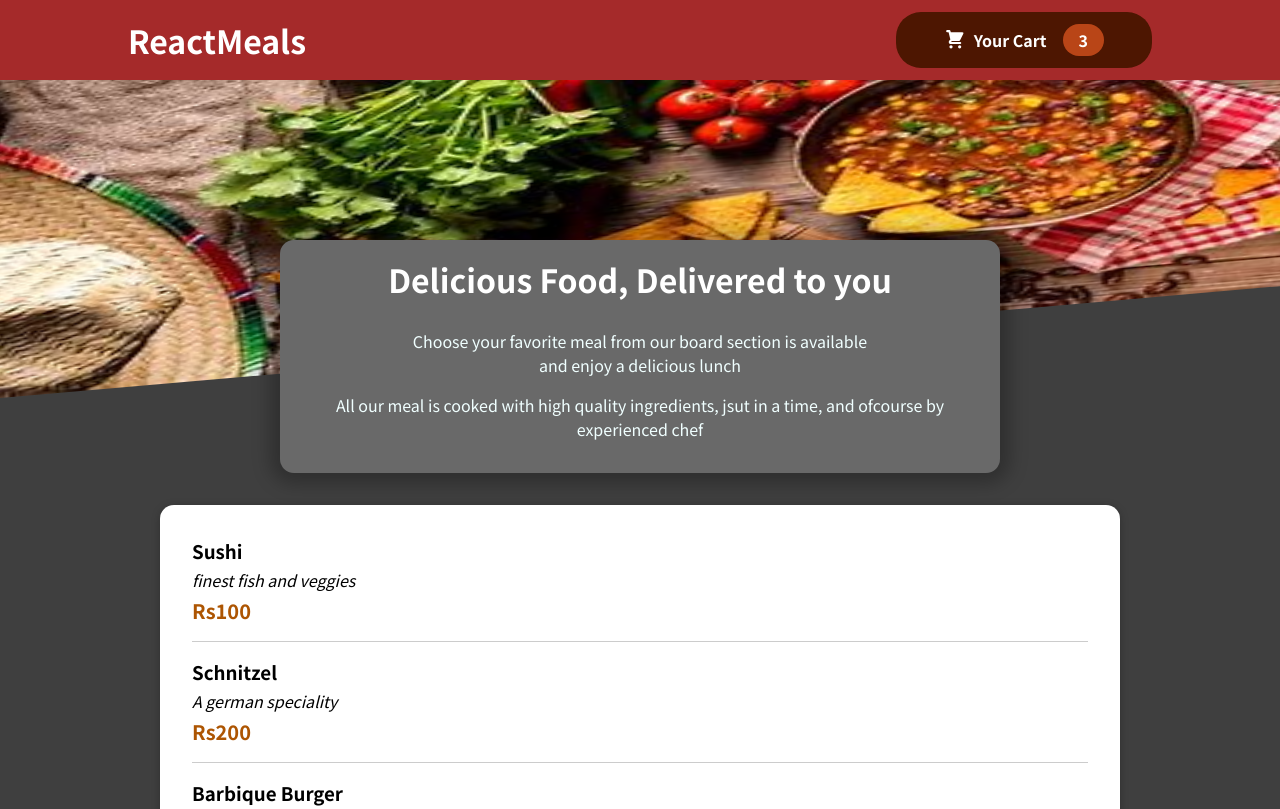
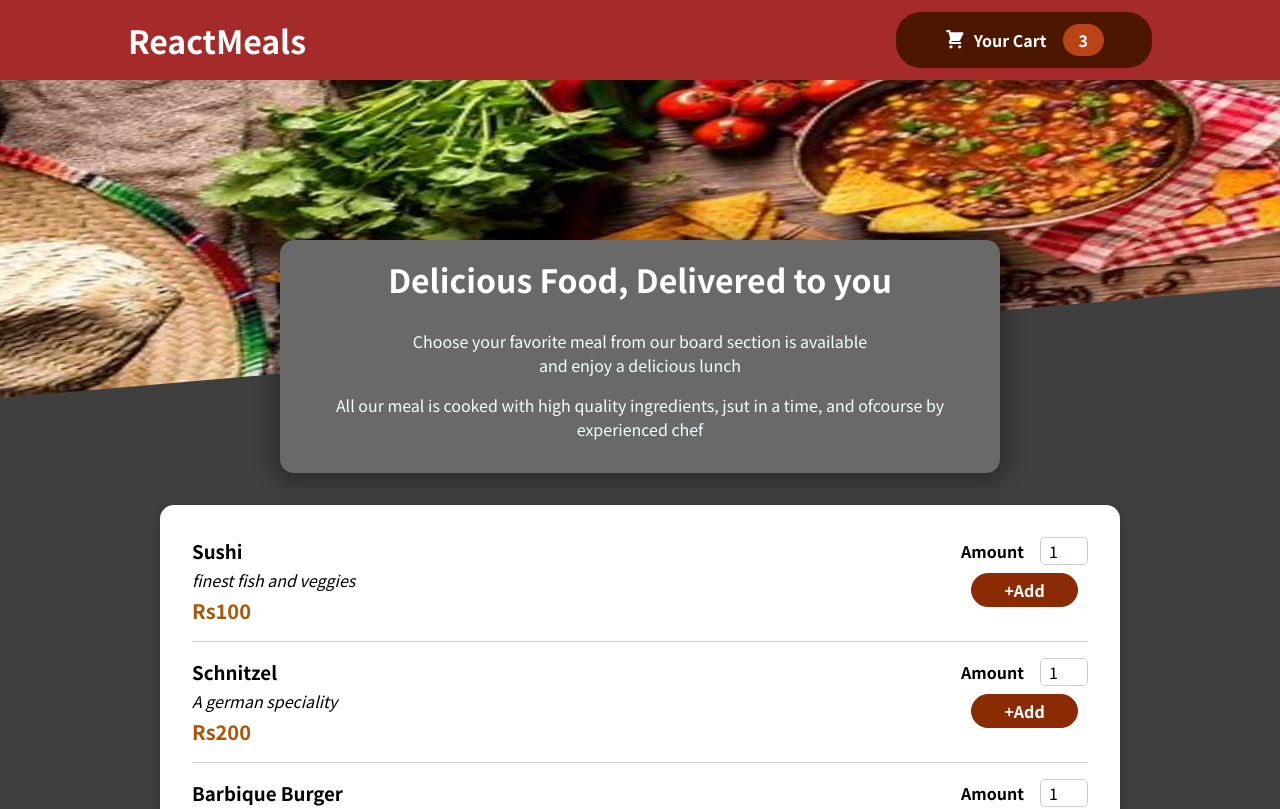
Before and after one commit to Akash3386/restaurant-app, a React (Create React App) app: page / in a window 1280 px wide. Shown: the top 809 px of the page. Built offline with nearby package versions, Linux system fonts and the light colour scheme.

Commit message:
adding form

```diff
--- a/src/components/Meals/AvailableMeal.js
+++ b/src/components/Meals/AvailableMeal.js
@@ -1,6 +1,6 @@
 import classes from './AvailableMeal.module.css'
 import Card from '../UI/Card'
-import MealList from './MealList/MealList'
+import MealItem from './MealItem/MealItem'
 
 const dummyMeal = [
     {
@@ -31,7 +31,7 @@
 
 
 const AvailableMeal = () => {
-    const mealList = dummyMeal.map(meal => <MealList meal={meal}/>)
+    const mealList = dummyMeal.map(meal => <MealItem meal={meal}/>)
 
     return <section className={classes.meals}>
         <Card>
--- a/src/components/Meals/MealList/MealList.js
+++ b/src/components/Meals/MealItem/MealItem.js
@@ -1,13 +1,17 @@
-import classes from './MealList.module.css'
+import MealItemInput from './MealItemInput'
+import classes from './Mealtem.module.css'
 
-const MealList = props => {
+const MealItem = props => {
     return <li className={classes.meal}>
         <div >
             <h3 className={classes.h3}>{props.meal.name}</h3>
             <div className={classes.description}>{props.meal.description}</div>
             <div className={classes.price}>Rs{props.meal.price}</div>
         </div>
+        <div>
+            <MealItemInput/>
+        </div>
     </li>
 }
 
-export default MealList
+export default MealItem
--- /dev/null
+++ b/src/components/Meals/MealItem/MealItemInput.js
@@ -0,0 +1,20 @@
+import classes from './MealItemInput.module.css'
+
+import Input from '../../UI/Input.js'
+
+const MealItemInput = () => {
+    return <form className={classes.form}>
+        <Input label="Amount" input={{
+            id: 'amount',
+            type: 'number',
+            min: '1',
+            max: '5',
+            step: '1',
+            defaultValue: '1'
+        }}/>
+        <button>+Add</button>
+    </form>
+
+}
+
+export default MealItemInput
--- /dev/null
+++ b/src/components/Meals/MealItem/MealItemInput.module.css
@@ -0,0 +1,14 @@
+.form {
+  text-align: center;
+}
+
+.form button {
+    font: inherit;
+    cursor: pointer;
+    background-color: #8a2b06;
+    border: 1px solid #8a2b06;
+    color: white;
+    padding: 0.25rem 2rem;
+    border-radius: 20px;
+    font-weight: bold
+  }
--- /dev/null
+++ b/src/components/UI/Input.js
@@ -0,0 +1,12 @@
+import classes from './Input.module.css'
+
+const Input = props => {
+    return (
+    <div className={classes.input}>
+        <label htmlFor={props.input.id}>{props.label}</label>
+        <input {...props.input}></input>
+    </div>
+    )
+}
+
+export default Input
--- /dev/null
+++ b/src/components/UI/Input.module.css
@@ -0,0 +1,18 @@
+.input {
+    display: flex;
+    align-items: center;
+    margin-bottom: 0.5rem;
+  }
+
+  .input label {
+    font-weight: bold;
+    margin-right: 1rem;
+  }
+
+  .input input {
+    width: 3rem;
+    border-radius: 5px;
+    border: 1px solid #ccc;
+    font: inherit;
+    padding-left: 0.5rem;
+  }
```
Also changed, not shown: src/components/Meals/MealItem/Mealtem.module.css (renamed from src/components/Meals/MealList/MealList.module.css).
